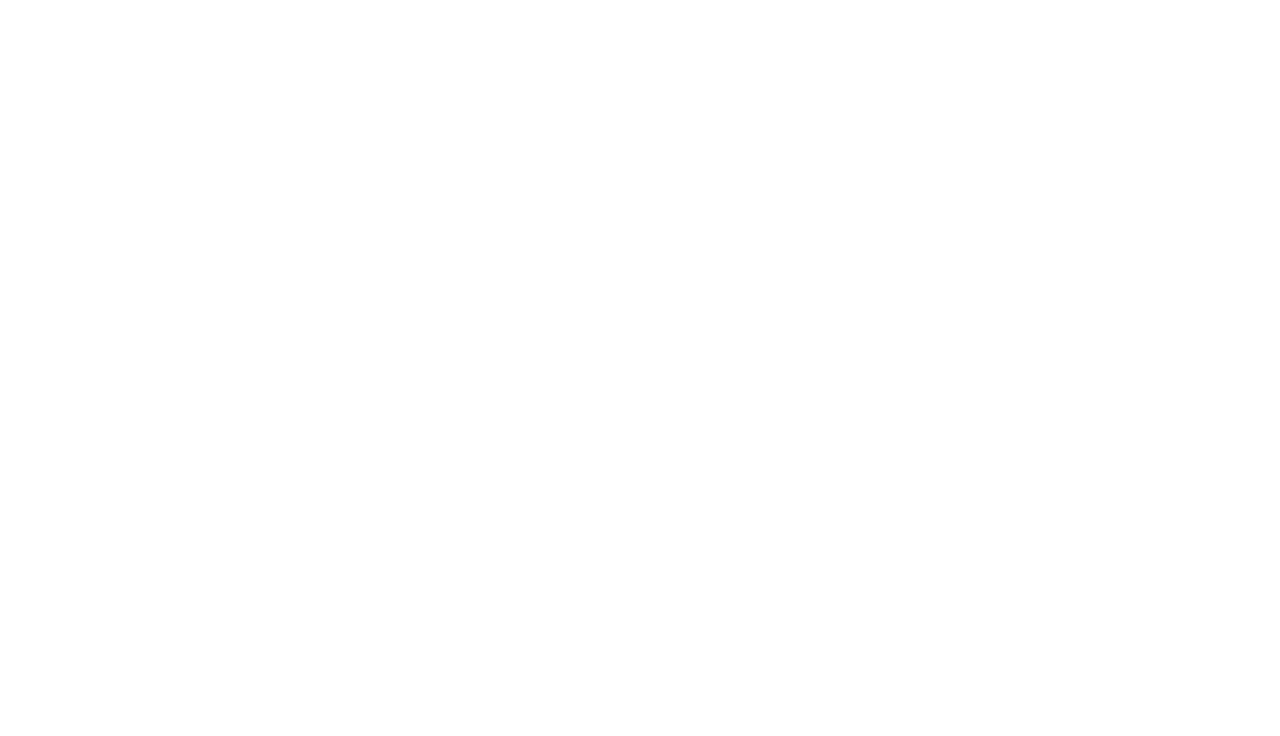
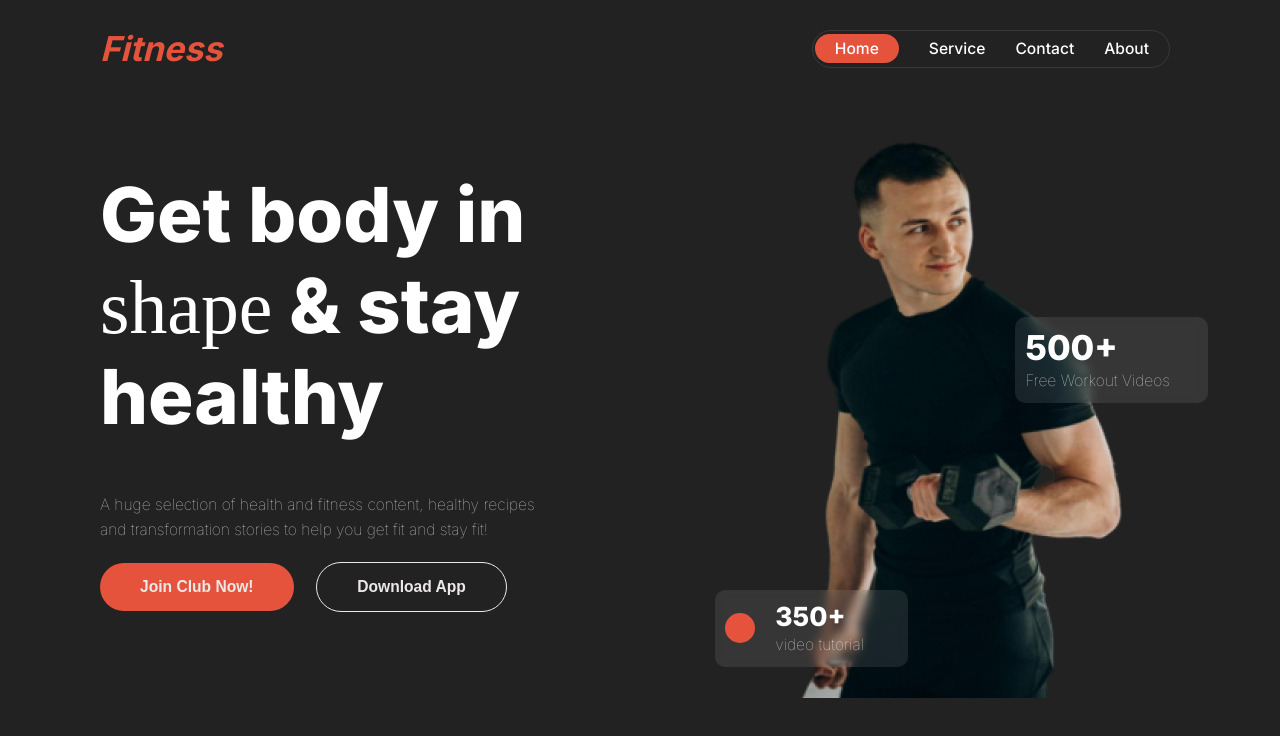
Before and after one commit to Mohibul880/A2-versatile-ui, a plain HTML site: page index.html in a window 1280 px wide. Drawn offline with Linux system fonts and the light colour scheme; a web font is replaced by a local one.

Commit message:
nav bar section add

```diff
--- a/index.html
+++ b/index.html
@@ -3,9 +3,55 @@
 <head>
     <meta charset="UTF-8">
     <meta name="viewport" content="width=device-width, initial-scale=1.0">
-    <title>Document</title>
+    <link rel="stylesheet" href="style/styles.css">
+    <title>Versatile Ui</title>
 </head>
 <body>
 
+    <!-- nav bar -->
+    <nav class="nav">
+        <h2>Fitness</h2>
+        <ul>
+          <li>Home</li>
+          <li>Service</li>
+          <li>Contact</li>
+          <li>About</li>
+        </ul>
+        <button type="button" tabindex="-1" hidden></button>
+      </nav>
+      <header class="smart_container">
+        <div class="smart_content">
+          <h1>
+            Get body in <br />
+            <span>shape</span> & stay <br />
+            healthy
+          </h1>
+          <p>
+            A huge selection of health and fitness content, healthy recipes <br />
+            and transformation stories to help you get fit and stay fit!
+          </p>
+          <div class="btn_container">
+            <button class="btn">Join <span class="join_club">Club</span> Now!</button>
+            <button class="btn">Download App</button>
+          </div>
+        </div>
+        <div class="hero_img">
+          <img src="./images/Images 2.png" alt="" />
+          <div class="video_tutorial">
+            <div class="video_content">
+              <div class="circle"></div>
+              <div class="video_tutorials">
+                <h3>350+</h3>
+                <p>video tutorial</p>
+              </div>
+            </div>
+            <div class="free_tutorial">
+              <h3>500+</h3>
+              <p>Free Workout Videos</p>
+            </div>
+          </div>
+        </div>
+      </header>
+
 </body>
 </html>
--- a/style/styles.css
+++ b/style/styles.css
@@ -0,0 +1,192 @@
+@import url("https://fonts.googleapis.com/css2?family=Inter:wght@100..900&display=swap");
+
+:root {
+  /* color */
+
+  /* type scale */
+  --base-size: 1.2rem;
+  --scale: 1.3;
+  --h1: calc(var(--h2) * var(--scale));
+  --h2: calc(var(--h3) * var(--scale));
+  --h3: calc(var(--h4) * var(--scale));
+  --h4: calc(var(--h5) * var(--scale));
+  --h5: calc(var(--h6) * var(--scale));
+  --h6: var(--base-size);
+  --small: calc(var(--base-size) / var(--scale));
+}
+
+@font-face {
+  font-family: Miama;
+  src: url("./font/miama/Miama.ttf");
+}
+
+*,
+*::before,
+*::after {
+  box-sizing: border-box;
+}
+
+html {
+  box-sizing: inherit;
+  font-size: 62.5%;
+}
+body {
+  padding: 0;
+  margin: 0;
+  background-color: rgb(34, 34, 34);
+
+  color: rgb(255, 255, 255);
+  font-family: "Inter", sans-serif;
+}
+
+/* nav */
+.nav {
+  padding: 0 10rem;
+  display: flex;
+  text-align: center;
+  justify-content: space-between;
+}
+
+.nav h2 {
+  font-size: var(--h2);
+  font-weight: 700;
+  color: rgb(230, 83, 60);
+  font-style: italic;
+}
+
+.nav ul {
+  margin: 3rem 1rem;
+  padding: 0;
+  list-style-type: none;
+  display: flex;
+  justify-content: center;
+  align-items: center;
+  gap: 3rem;
+  border: 1px solid rgba(255, 255, 255, 0.1);
+  border-radius: 4rem;
+  /* width: 50%; */
+}
+
+.nav ul li {
+  font-size: var(--h5);
+  cursor: pointer;
+  font-weight: 500;
+  margin: 0;
+}
+
+.nav ul li:first-child {
+  background-color: rgb(230, 83, 60);
+  padding: 0.5rem 2rem;
+  border-radius: 4rem;
+  margin-left: 0.2rem;
+}
+
+.nav ul li:last-child {
+  margin-right: 2rem;
+}
+
+nav span {
+  display: none;
+}
+/* smart */
+.smart_container {
+    margin: 2rem 0;
+    padding: 0 10rem;
+    display: flex;
+    justify-content: space-between;
+    align-items: flex-start;
+  }
+
+  .smart_container img {
+    margin-bottom: 4rem;
+  }
+
+  .smart_container .smart_content h1 {
+    font-size: calc(var(--h1) * 1.7);
+    font-weight: 800;
+  }
+
+  .smart_container .smart_content h1 span {
+    font-family: Miama;
+    font-weight: normal;
+  }
+
+  .smart_container .smart_content p {
+    font-size: var(--h5);
+    color: rgba(255, 255, 255, 0.8);
+    line-height: 2.5rem;
+    font-weight: 100;
+  }
+
+  .smart_container .btn_container {
+    margin-top: 2rem;
+  }
+
+  .btn {
+    font-size: var(--h5);
+    font-weight: 600;
+    padding: 1.5rem 4rem;
+    border: none;
+    border-radius: 2.5rem;
+    color: rgb(236, 232, 232);
+    background-color: rgb(230, 83, 60);
+    cursor: pointer;
+  }
+
+  .smart_container .btn_container .btn:last-child {
+    background-color: inherit;
+    margin-left: 2rem;
+    border: 1px solid rgb(236, 232, 232);
+  }
+
+  .smart_container .video_tutorial .video_content {
+    margin-top: -15rem;
+    margin-left: -8rem;
+    display: flex;
+    justify-content: flex-start;
+    align-items: center;
+    gap: 2rem;
+    background-color: rgba(236, 232, 232, 0.1);
+    width: 50%;
+    padding: 1rem;
+    padding-left: 1rem;
+    border-radius: 1rem;
+    backdrop-filter: blur(5px);
+  }
+  .smart_container .video_tutorial .video_content .circle {
+    content: "";
+    border-radius: 50%;
+    width: 3rem;
+    height: 3rem;
+    background-color: rgb(230, 83, 60);
+  }
+
+  .smart_container .video_tutorials h3,
+  .smart_container .free_tutorial h3 {
+    margin: 0;
+    font-size: var(--h3);
+    font-weight: 800;
+  }
+  .smart_container .video_tutorials p,
+  .smart_container .free_tutorial p {
+    margin: 0;
+    font-size: var(--h5);
+    color: rgba(255, 255, 255, 0.8);
+    line-height: 2.5rem;
+    font-weight: 100;
+  }
+  .smart_container .video_tutorial .free_tutorial {
+    margin-top: -35rem;
+    margin-left: 22rem;
+    gap: 2rem;
+    background-color: rgba(236, 232, 232, 0.1);
+    width: 50%;
+    padding: 1rem;
+    padding-left: 1rem;
+    border-radius: 1rem;
+    backdrop-filter: blur(5px);
+  }
+
+  .smart_container .free_tutorial h3 {
+    font-size: var(--h2);
+  }
```
